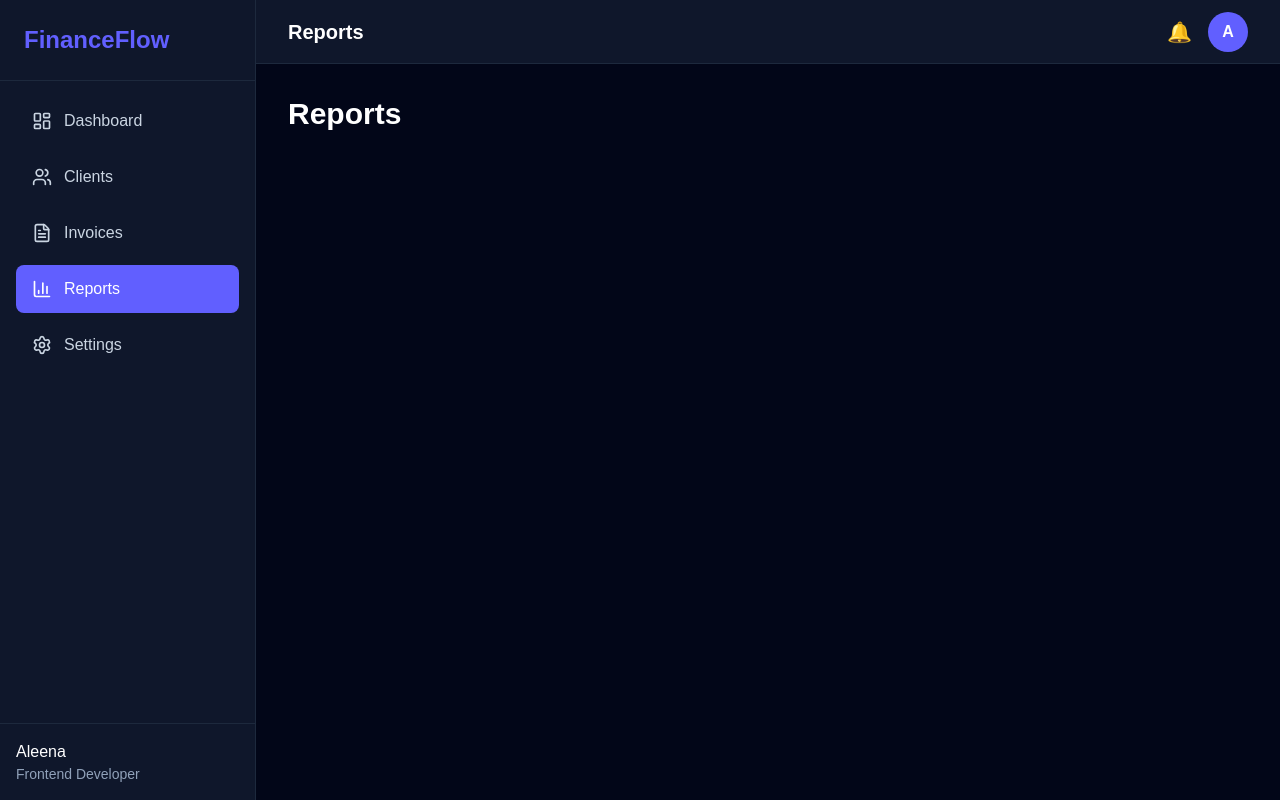
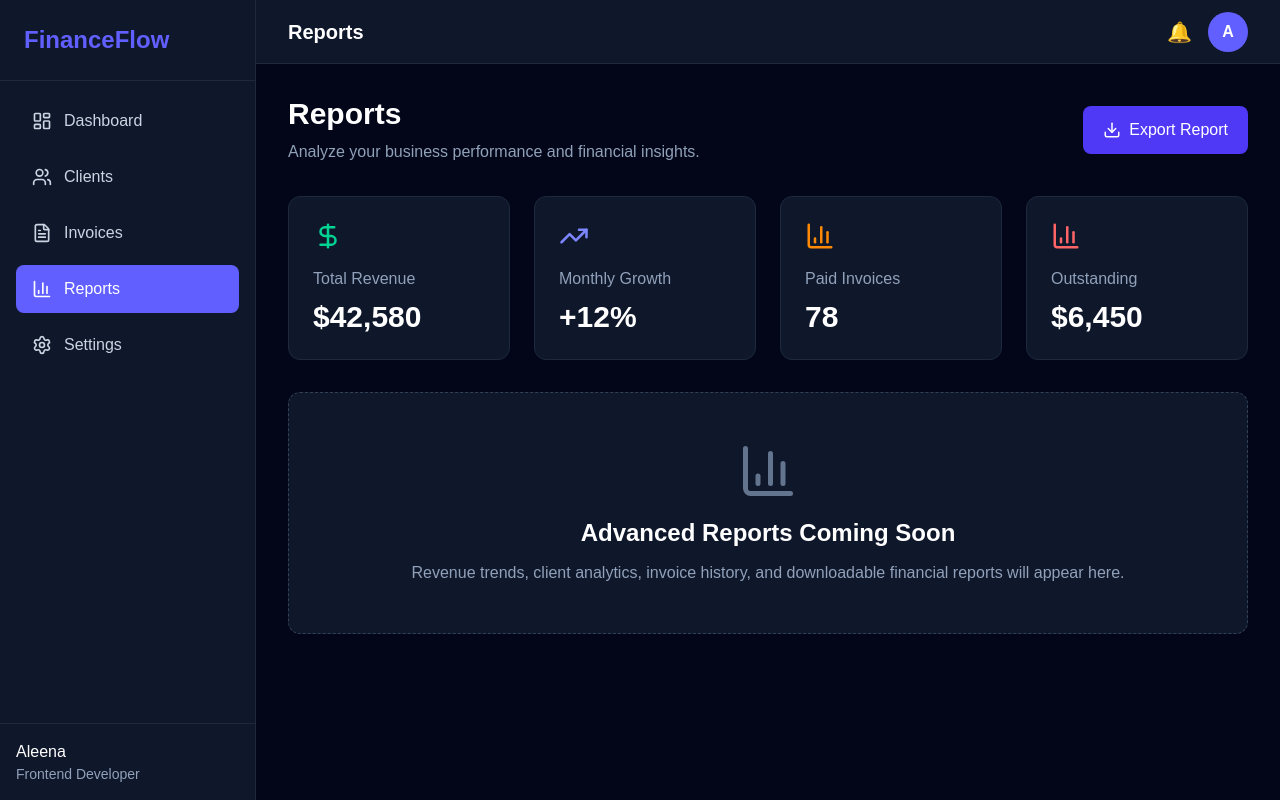
Before and after one commit to Aleena-Yameen/financeflow-saas, a Next.js app: page /reports in a window 1280 px wide. Built offline with nearby package versions, Linux system fonts and the light colour scheme.

Commit message:
feat: add reports page layout

```diff
--- a/app/(protected)/reports/page.tsx
+++ b/app/(protected)/reports/page.tsx
@@ -1,3 +1,99 @@
+import {
+  BarChart3,
+  TrendingUp,
+  DollarSign,
+  Download,
+} from "lucide-react";
+
 export default function ReportsPage() {
-  return <h1 className="text-3xl font-bold">Reports</h1>;
+  return (
+    <div>
+      <div className="mb-8 flex items-center justify-between">
+        <div>
+          <h1 className="text-3xl font-bold">
+            Reports
+          </h1>
+
+          <p className="mt-2 text-slate-400">
+            Analyze your business performance and financial insights.
+          </p>
+        </div>
+
+        <button className="rounded-lg bg-indigo-600 px-5 py-3 font-medium transition-colors hover:bg-indigo-500">
+          <span className="flex items-center gap-2">
+            <Download size={18} />
+            Export Report
+          </span>
+        </button>
+      </div>
+
+      <div className="grid gap-6 md:grid-cols-2 xl:grid-cols-4">
+
+        <div className="rounded-xl border border-slate-800 bg-slate-900 p-6">
+          <DollarSign className="mb-4 text-emerald-400" size={30} />
+
+          <h3 className="text-slate-400">
+            Total Revenue
+          </h3>
+
+          <p className="mt-2 text-3xl font-bold">
+            $42,580
+          </p>
+        </div>
+
+        <div className="rounded-xl border border-slate-800 bg-slate-900 p-6">
+          <TrendingUp className="mb-4 text-indigo-400" size={30} />
+
+          <h3 className="text-slate-400">
+            Monthly Growth
+          </h3>
+
+          <p className="mt-2 text-3xl font-bold">
+            +12%
+          </p>
+        </div>
+
+        <div className="rounded-xl border border-slate-800 bg-slate-900 p-6">
+          <BarChart3 className="mb-4 text-orange-400" size={30} />
+
+          <h3 className="text-slate-400">
+            Paid Invoices
+          </h3>
+
+          <p className="mt-2 text-3xl font-bold">
+            78
+          </p>
+        </div>
+
+        <div className="rounded-xl border border-slate-800 bg-slate-900 p-6">
+          <BarChart3 className="mb-4 text-red-400" size={30} />
+
+          <h3 className="text-slate-400">
+            Outstanding
+          </h3>
+
+          <p className="mt-2 text-3xl font-bold">
+            $6,450
+          </p>
+        </div>
+
+      </div>
+
+      <div className="mt-8 rounded-xl border border-dashed border-slate-700 bg-slate-900 p-12 text-center">
+        <BarChart3
+          size={60}
+          className="mx-auto mb-4 text-slate-500"
+        />
+
+        <h2 className="text-2xl font-semibold">
+          Advanced Reports Coming Soon
+        </h2>
+
+        <p className="mt-3 text-slate-400">
+          Revenue trends, client analytics, invoice history,
+          and downloadable financial reports will appear here.
+        </p>
+      </div>
+    </div>
+  );
 }
```
